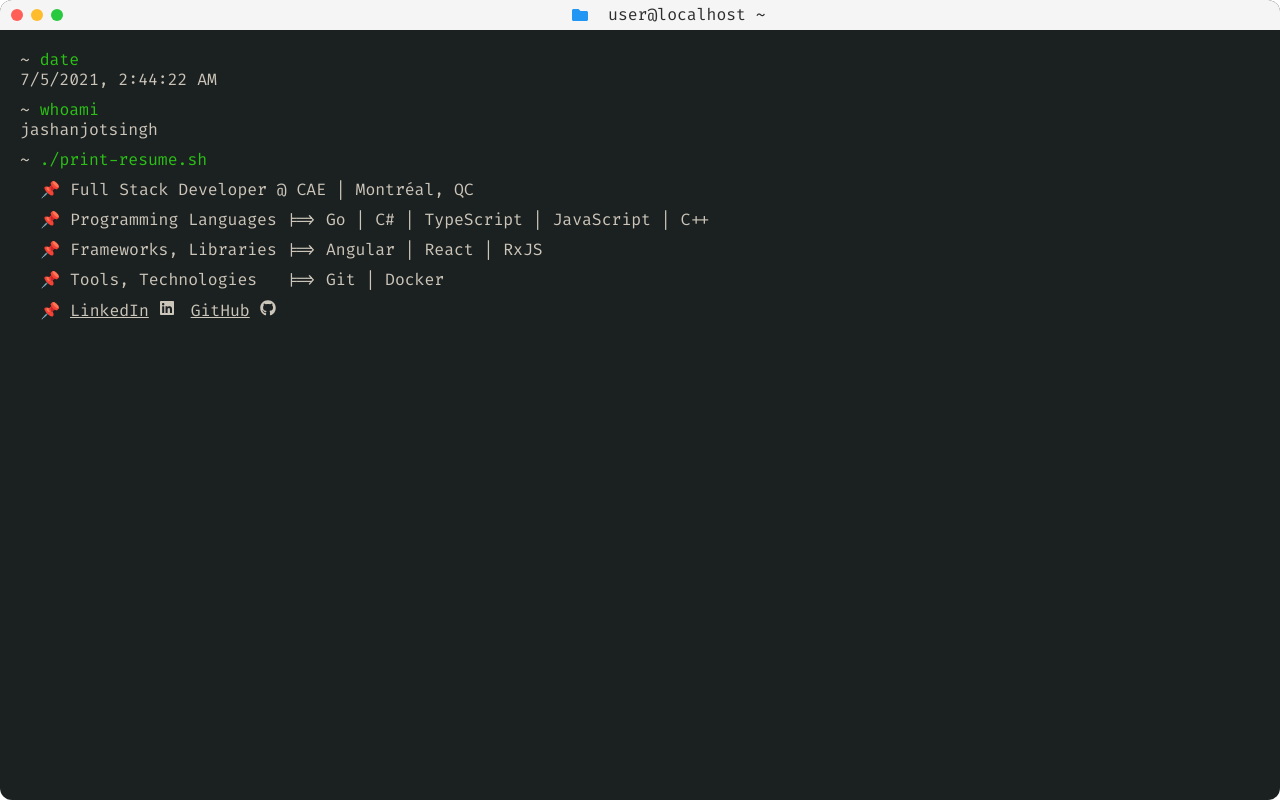
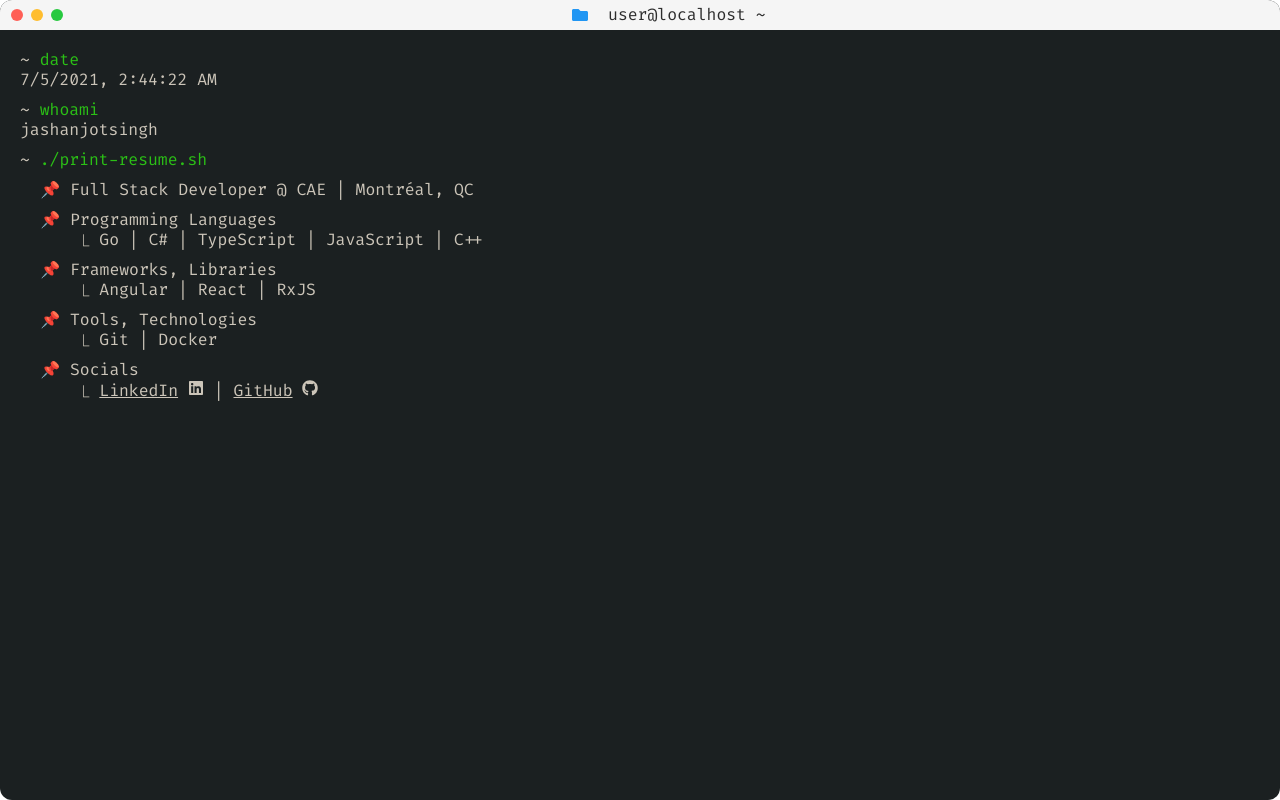
Before and after one commit to jashanj0tsingh/jashanj0tsingh.github.io, a Next.js app: page / in a window 1280 px wide. Built offline with nearby package versions, Linux system fonts and the light colour scheme.

Commit message:
minor fixes

```diff
--- a/app/page.tsx
+++ b/app/page.tsx
@@ -43,18 +43,23 @@ export default function Home() {
               </li>
               <li className="resume-row">
                 <span>
-                  Programming Languages |=&gt; Go | C# | TypeScript | JavaScript
-                  | C++
+                  Programming Languages <br /> &nbsp;⎿ Go | C# | TypeScript |
+                  JavaScript | C++
                 </span>
               </li>
               <li className="resume-row">
-                <span>Frameworks, Libraries |=&gt; Angular | React | RxJS</span>
-              </li>
-              <li className="resume-row">
-                <span>Tools, Technologies &nbsp; |=&gt; Git | Docker</span>
+                <span>
+                  Frameworks, Libraries <br /> &nbsp;⎿ Angular | React | RxJS
+                </span>
               </li>
               <li className="resume-row">
                 <span>
+                  Tools, Technologies <br /> &nbsp;⎿ Git | Docker
+                </span>
+              </li>
+              <li className="resume-row">
+                <span>
+                  Socials <br /> &nbsp;⎿&nbsp;
                   <a
                     href="https://www.linkedin.com/in/jashanj0tsingh/"
                     className="socials"
@@ -64,7 +69,7 @@ export default function Home() {
                   &nbsp;
                   <FaLinkedin />
                 </span>
-                &emsp;
+                &nbsp;|&nbsp;
                 <span>
                   <a
                     href="https://www.github.com/jashanj0tsingh/"
```
